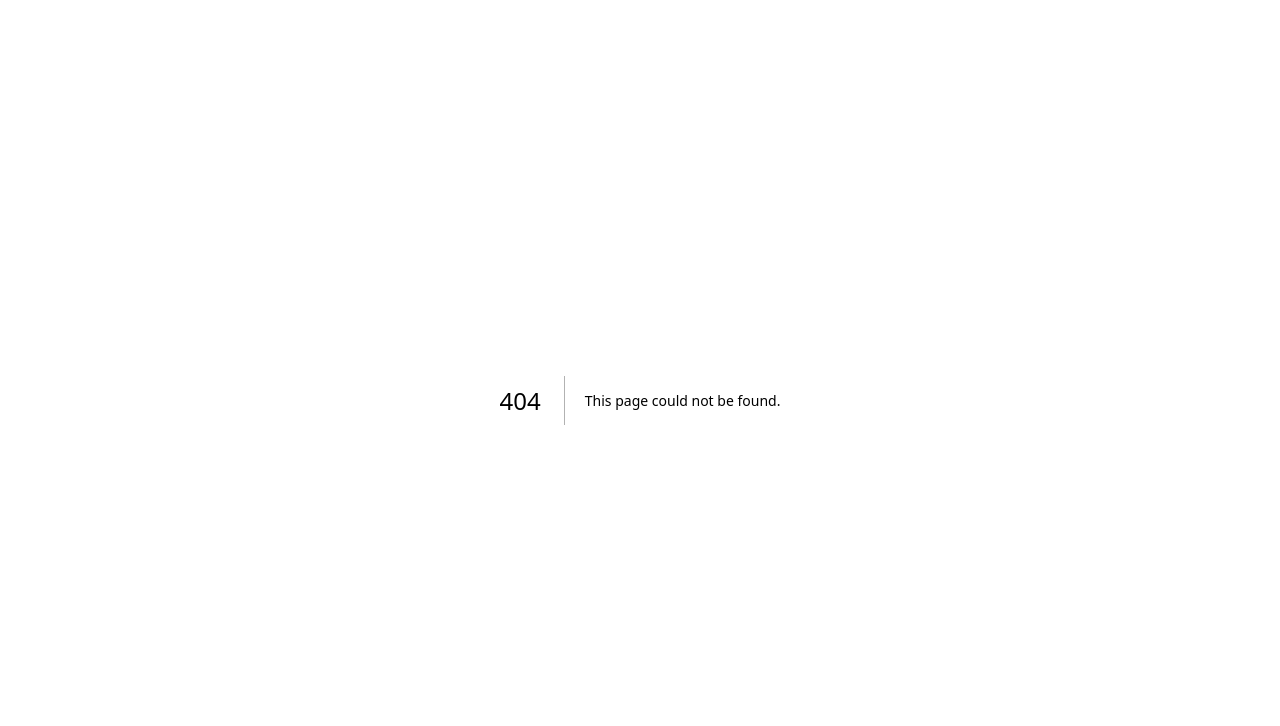
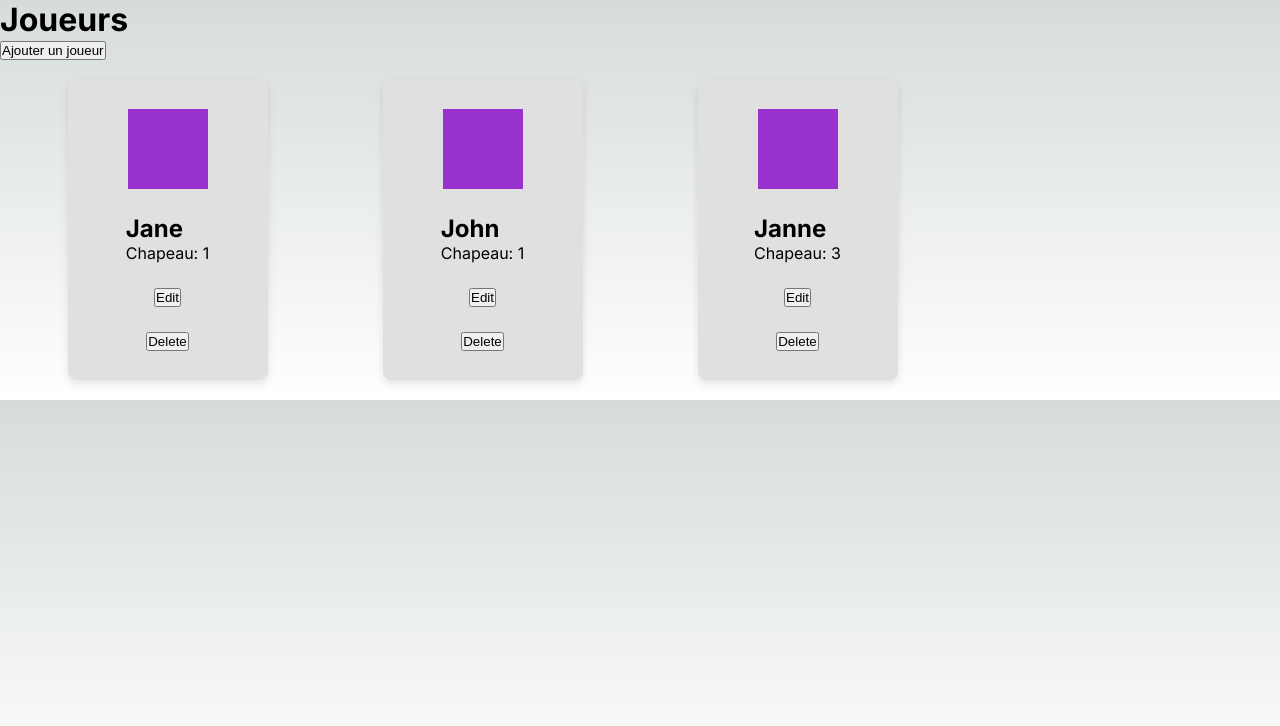
Before and after one commit to PSalaun/five-chevres, a Next.js app: page /players in a window 1280 px wide. Before the commit this address had no page. Shown: the top 726 px of the page. Built offline with nearby package versions, Linux system fonts and the light colour scheme.

Commit message:
[playerpage] create player page

```diff
--- a/src/app/globals.css
+++ b/src/app/globals.css
@@ -105,3 +105,48 @@ a {
     color-scheme: dark;
   }
 }
+
+/**************** PLAYER MANAGEMENT **************/
+
+.new-user-card {
+  height: 400px;
+  width: 300px;
+  background-color: white;
+  position: absolute;
+  left: 30vw;
+}
+.new-user-card-content {
+  display: flex;
+  flex-direction: column;
+  justify-content: space-around;
+  color: black;
+}
+.user-list {
+  display: grid;
+  grid-template-columns: repeat(
+    auto-fill,
+    minmax(250px, 1fr)
+  ); /* Adjust the column width as needed */
+  gap: 20px; /* Adjust the gap between player cards */
+  justify-items: center; /* Center the content horizontally */
+  padding: 20px; /* Add padding around the grid */
+}
+.user-pic {
+  height: 80px;
+  width: 80px;
+  background-color: darkorchid;
+}
+.user-card {
+  display: flex;
+  flex-direction: column;
+  justify-content: space-around;
+  height: 300px;
+  align-items: center;
+  background-color: #e0e0e0;
+  color: black;
+  border: 1px solid #e0e0e0;
+  border-radius: 8px;
+  padding: 16px;
+  box-shadow: 0 4px 8px rgba(0, 0, 0, 0.1);
+  width: 200px;
+}
--- /dev/null
+++ b/src/app/players/component/newPlayerCard.tsx
@@ -0,0 +1,72 @@
+import { Player } from "@/app/players/page";
+import { useState } from "react";
+
+interface NewPlayerCardProps {
+  onSubmit: (player: Player) => void;
+  onClose: () => void;
+}
+const NewPlayerCard: React.FC<NewPlayerCardProps> = ({ onSubmit, onClose }) => {
+  const [newPlayer, setNewPlayer] = useState<Player>({
+    id: 0,
+    name: "",
+    hat: 0,
+    profilPicture: "",
+  });
+  const handleChange = (e: React.ChangeEvent<HTMLInputElement>) => {
+    const { name, value } = e.target;
+    setNewPlayer({ ...newPlayer, [name]: value });
+    console.log(name, value);
+  };
+
+  const handleHat = (e: React.ChangeEvent<HTMLInputElement>) => {
+    const { name, value } = e.target;
+    console.log(e.target);
+    setNewPlayer({ ...newPlayer, [name]: value });
+    console.log(name, value);
+  };
+  const handleClose = () => {
+    onClose();
+  };
+
+  const handleSubmit = (e: React.FormEvent) => {
+    e.preventDefault();
+    // Appeler la fonction onSubmit du parent avec les données du formulaire
+    console.log(newPlayer);
+    onSubmit(newPlayer);
+  };
+
+  return (
+    <div className="new-user-card ">
+      <h1> Ajouter un nouveau joueur</h1>
+      <form onSubmit={handleSubmit} className="new-user-card-content ">
+        <div>
+          <label htmlFor="name">Name:</label>
+          <input
+            type="text"
+            id="name"
+            name="name"
+            value={newPlayer.name}
+            onChange={handleChange}
+            required
+          />
+        </div>
+        <div>
+          <label htmlFor="hat">Chapeau:</label>
+          <input
+            type="number"
+            id="hat"
+            name="hat"
+            value={newPlayer.hat}
+            onChange={handleHat}
+            required
+          />
+        </div>
+        <div>
+          <button type="submit">Create Player</button>
+          <button onClick={handleClose}>Close</button>
+        </div>
+      </form>
+    </div>
+  );
+};
+export default NewPlayerCard;
--- /dev/null
+++ b/src/app/players/component/playerCard.tsx
@@ -0,0 +1,23 @@
+"use client";
+
+import { Player } from "@/app/players/page";
+
+interface PlayerCardProps {
+  player: Player;
+}
+
+const PlayerCard: React.FC<PlayerCardProps> = ({ player }) => {
+  return (
+    <div className="user-card">
+      <div className="user-pic"></div>
+      <div>
+        <h2>{player.name}</h2>
+        <p>Chapeau: {player.hat}</p>
+      </div>
+      <button>Edit</button>
+      <button>Delete</button>
+    </div>
+  );
+};
+
+export default PlayerCard;
--- /dev/null
+++ b/src/app/players/page.tsx
@@ -0,0 +1,73 @@
+"use client";
+
+import NewPlayerCard from "@/app/players/component/newPlayerCard";
+import PlayerCard from "@/app/players/component/playerCard";
+import { useState } from "react";
+
+export type Player = {
+  id: number;
+  name: string;
+  hat: number;
+  profilPicture: string;
+};
+
+const Players = () => {
+  const [playerList, setPlayerList] = useState<Player[]>([
+    {
+      id: 0,
+      name: "Jane",
+      hat: 1,
+      profilPicture: "1",
+    },
+    {
+      id: 1,
+      name: "John",
+      hat: 1,
+      profilPicture: "2",
+    },
+    {
+      id: 2,
+      name: "Janne",
+      hat: 3,
+      profilPicture: "2",
+    },
+  ]);
+  const [openNewPlayerForm, setOpenNewPlayerForm] = useState<boolean>(false);
+
+  const closeForm = () => {
+    // Handle the player data (e.g., send it to an API)
+    // After successful submission, close the form
+    setOpenNewPlayerForm(false);
+  };
+  const handleFormSubmit = (player: Player) => {
+    // Effectuez ici le traitement souhaité avec les données du formulaire
+    console.log("Données soumises :", player);
+    setOpenNewPlayerForm(false);
+    player.id = Math.floor(Math.random() * 1000);
+    setPlayerList([...playerList, player]);
+    console.log(playerList);
+  };
+
+  return (
+    <>
+      <h1> Joueurs</h1>
+      {!openNewPlayerForm && (
+        <button onClick={setOpenNewPlayerForm}>Ajouter un joueur</button>
+      )}
+
+      {openNewPlayerForm && (
+        <NewPlayerCard onSubmit={handleFormSubmit} onClose={closeForm} />
+      )}
+      <div className="user-list">
+        {playerList.map((p: Player) => {
+          return (
+            <div key={p.id}>
+              <PlayerCard player={p} />
+            </div>
+          );
+        })}
+      </div>
+    </>
+  );
+};
+export default Players;
```
